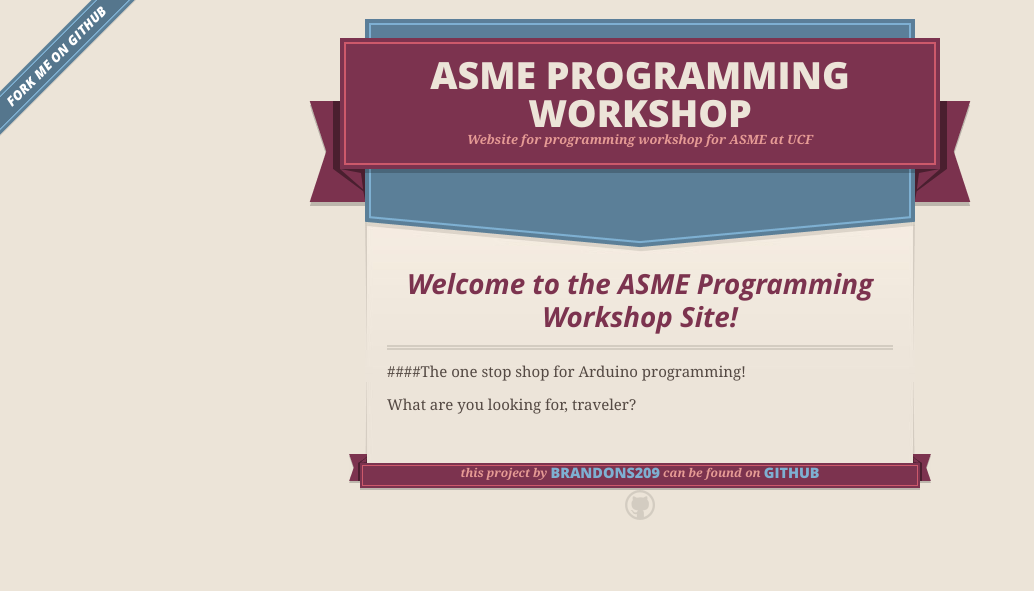
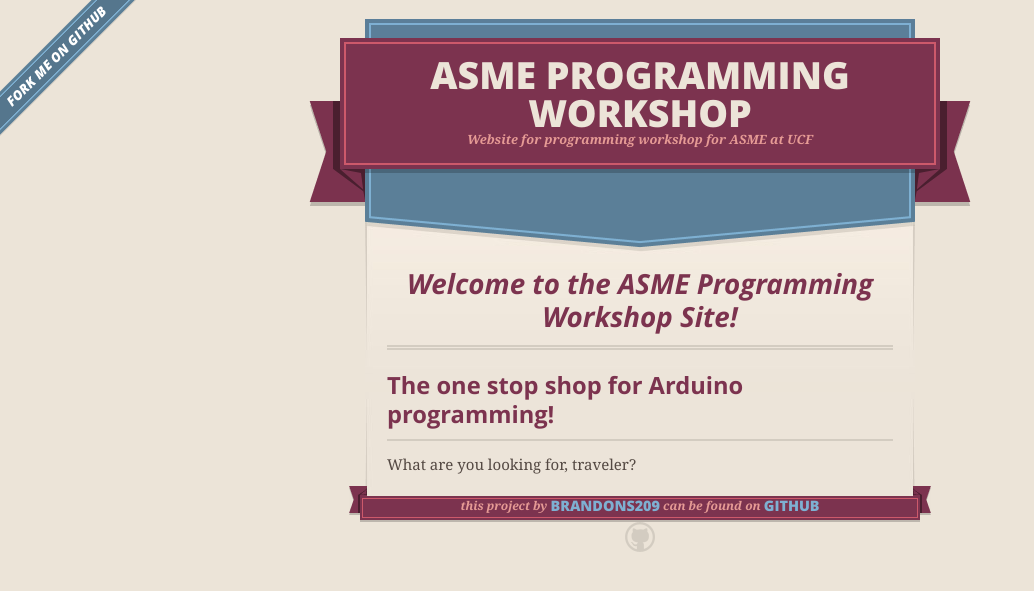
Before and after one commit to brandons209/workshop, a Jekyll site: the page built from index.md, in a window 1280 px wide. Shown: the top 591 px of the page, without its empty margins (0-1034 px from the left). Built offline with Jekyll 4.4.1, drawn with Linux system fonts in a browser that asks for light colours; nearby versions of some CDN libraries; our own code applies the rules of GitHub Pages for plain Markdown files; some of the changed lines change nothing that is shown.

Commit message:
pls work

```diff
--- a/index.md
+++ b/index.md
@@ -3,6 +3,6 @@
 ---
 
 # [](#header-1)Welcome to the ASME Programming Workshop Site!
-####The one stop shop for Arduino programming!
+##### [](#header-5)The one stop shop for Arduino programming!
 
 What are you looking for, traveler?
```
